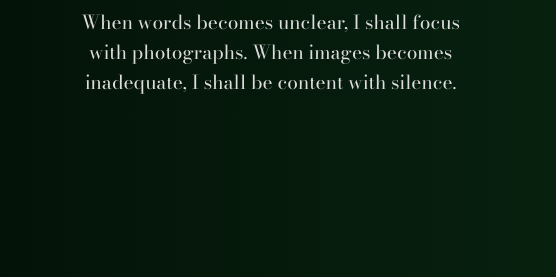
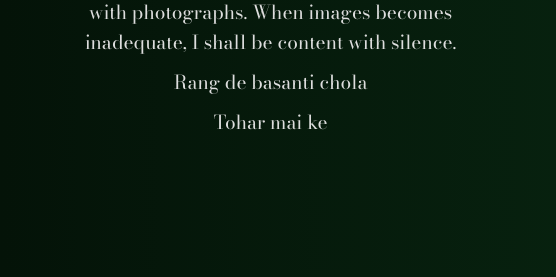
Before and after one commit to Akash-Portfolio/demo-website, a plain HTML site: page index.html in a window 1280 px wide. Shown: the part 390-667 px from the top of the page, 0-556 px from the left. Drawn offline with nearby package versions, Linux system fonts and the light colour scheme.

Commit message:
New paragraphs added

```diff
--- a/index.html
+++ b/index.html
@@ -12,6 +12,8 @@
         <div class="left-text">
             <h2 class="heading">My Portfolio</h2>
             <p class="subheading">When words becomes unclear, I shall focus with photographs. When images becomes inadequate, I shall be content with silence.</p>
+            <p class="subheading">Rang de basanti chola</p>
+            <p class="subheading">Tohar mai ke</p>
         </div>
         <div class="gallery">
             <div class="box row-2" style="background-image: url(https://images.unsplash.com/photo-1433086966358-54859d0ed716?auto=format&fit=crop&q=80&w=1974&ixlib=rb-4.0.3&ixid=M3wxMjA3fDB8MHxwaG90by1wYWdlfHx8fGVufDB8fHx8fA%3D%3D);">Waterfalls</div>
```
